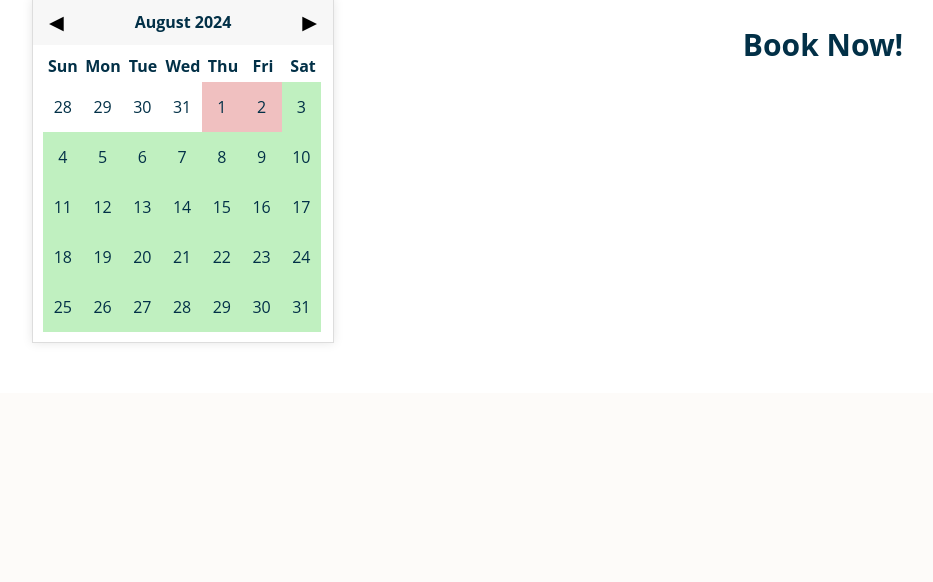
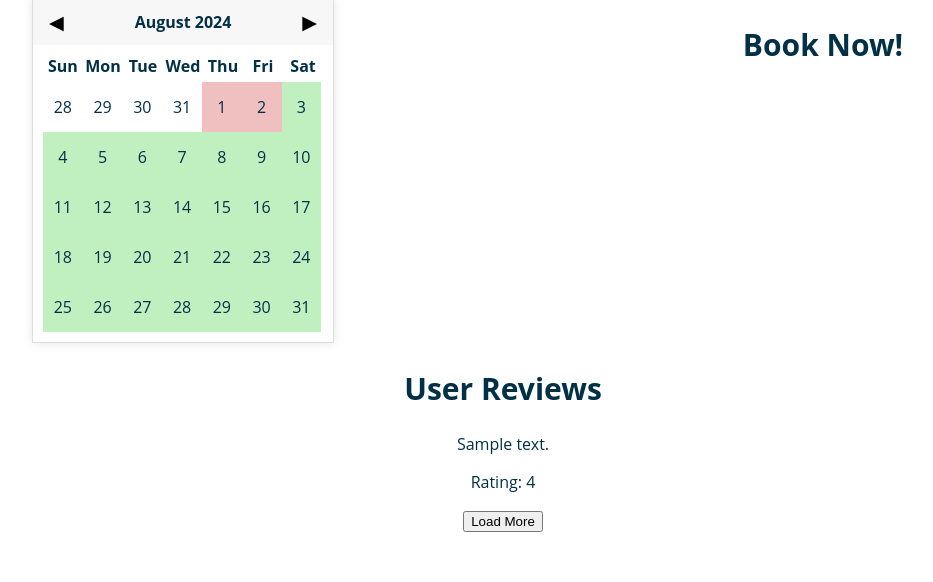
Before and after one commit to cgar0775/OSS, a Flask app: template templates/templates/sView.html in a window 1280 px wide. Shown: the part 720-1302 px from the top of the page, without its empty margins (137-1070 px from the left). Before the commit the page ends 1063 px from the top, so only its background shows below. Run offline with Flask 3, Linux system fonts and the light colour scheme; the template is opened without the code that fills it: most values are stand-ins (such as "Sample title", 1, 10 or a date in 2020).

Commit message:
Basic set up... sadly fails

```diff
--- a/run.py
+++ b/run.py
@@ -16,7 +16,7 @@ from urllib.parse import urlparse
 
 from datetime import datetime, timedelta, date
 
-from dbfunc import CreateCustomerAcc,CreateBusinessAcc, loginCheck, CallBusinessInfo, CheckBusinessName, CheckUsername, CallCustomerInfo, CreateService, GetBusinessServices, UpdateAvailability, CallBusinessName, CheckRole, UpdateDescription, GetHours, getBusinessBookings
+from dbfunc import CreateCustomerAcc,CreateBusinessAcc, loginCheck, CallBusinessInfo, CheckBusinessName, CheckUsername, CallCustomerInfo, CreateService, GetBusinessServices, UpdateAvailability, CallBusinessName, CheckRole, UpdateDescription, GetHours, getBusinessBookings,getReviews
 
 
 import inputvalidation
@@ -24,7 +24,7 @@ from flask_session import Session
 import redis
 import re
 
-import pytz
+#import pytz
 
 app = Flask(__name__)
 app.secret_key = 'your_secret_key'
@@ -59,7 +59,7 @@ app.config['SESSION_REDIS'] = redis.StrictRedis(host='localhost', port=6379, db=
 Session(app)
 
 # Timezone Configuration
-est = pytz.timezone('America/New_York')  # EST is part of the America/New_York timezone
+#est = pytz.timezone('America/New_York')  # EST is part of the America/New_York timezone
 
 
 #With this configuration, user sessions are stored in Redis,
@@ -943,6 +943,18 @@ def run_python():
     #         # print(len(timeSlots))
     return jsonify(result=timeSlots)
 
+
+@app.route('/load_more_reviews',methods=['GET'])
+def load_more_reviews():
+
+    businessname = request.args.get('businessname')
+    servicename = request.args.get('service_name')
+
+    reviews = getReviews(businessname,servicename)
+
+    return render_template('sView.html', reviews=reviews)
+
+
 @app.route('/run_python_function', methods=['POST'])
 def run_python_function():
     data = request.json  # Get JSON data sent from JavaScript
--- a/templates/templates/sView.html
+++ b/templates/templates/sView.html
@@ -213,7 +213,47 @@
 
         </script>
     </div>
+
+
+    <!--Reviews Section-->
+    <div id="reviews">
+        <h2>User Reviews</h2>
+        <div class="review-list" id="review-list">
+            {% for review in reviews[:10] %}
+            <div class="review">
+                <p>{{review.content}}</p>
+                <p>Rating: {{review.rating}}</p>
+            </div>
+            {% endfor %}
+        </div>
+        <button id = "loadMoreBtn" onclick="loadMoreReviews()">Load More</button>
     </div>
+
+    <script>
+        let currentReviewIndex = 10;
+
+        function loadMoreReviews(businessName,serviceName){
+
+            const url = `/load_more_reviews?businessname=${encodeURIComponent(businessName)}&servicename=${encodeURIComponent(serviceName)}&start=${currentReviewIndex}`;
+            fetch(url)
+                .then(response => response.json())
+                .then(data => {
+                    const reviewList = document.getElementById('review-list');
+                    data.reviews.forEach(review => {
+                        const reviewDiv = document.createElement('div');
+                        reviewDiv.classList.add('review');
+                        reviewDiv.innerHTML = `<p>${review.content}</p><p>Rating: ${review.rating}</p>`;
+                        reviewList.appendChild(reviewDiv);
+                    });
+                    currentReviewIndex += data.reviews.length;
+                    if (data.reviews.length < 10) {
+                        document.getElementById('loadMoreBtn').style.display = 'none';
+                    }
+                })
+                .catch(error => console.error('Error:', error));
+        }
+    </script>
 </div>
 
+
 {% endblock %}
```
